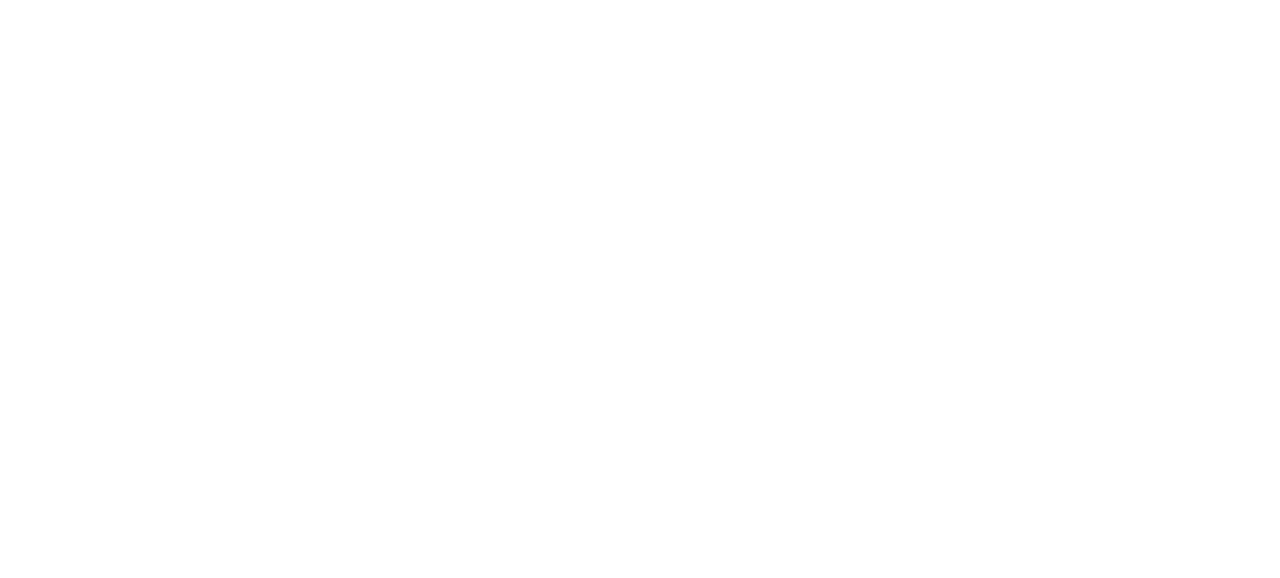
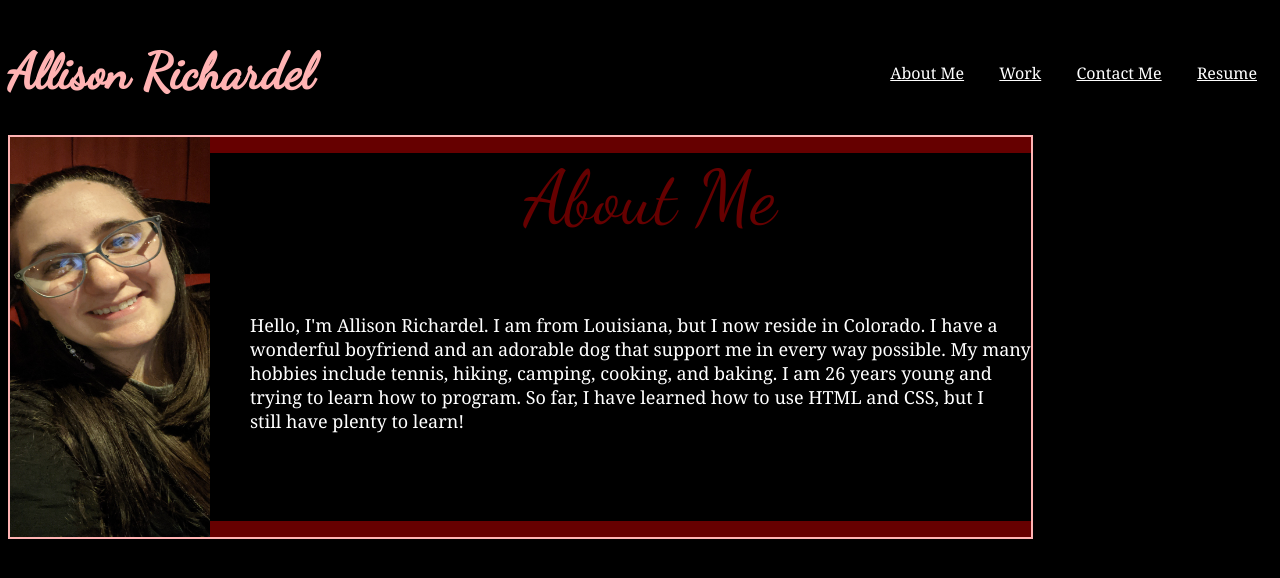
Before and after one commit to alicedebo/air-first-portfolio, a plain HTML site: page index.html in a window 1280 px wide. Drawn offline with Linux system fonts and the light colour scheme.

Commit message:
About Me and CSS edits

```diff
--- a/assets/css/style.css
+++ b/assets/css/style.css
@@ -0,0 +1,57 @@
+* {
+    background-color: black;
+    font-family: Georgia, 'Times New Roman', Times, serif;
+}
+header {
+    color: #ffb3b3;
+    display: flex;
+    flex-direction: row;
+    justify-content: space-between;
+    flex-wrap: wrap;
+    align-items: center;
+    font-size: 20px;
+}
+
+h1 {
+    font-family: 'Dancing Script', cursive;
+    font-size: 50px;
+}
+.links {
+    color: #ffffff;
+    padding: 15px;
+    font-size: 16px;
+    font-family:Georgia, 'Times New Roman', Times, serif;
+}
+
+.links:hover {
+    cursor: grab;
+    color: #ffb3b3;
+}
+
+div {
+    flex: 1;
+    background-color: #660000;
+    display: inline-flex;
+    border: #ffb3b3 solid 2px;
+}
+
+#about {
+    color: #660000;
+    font-size: 75px;
+    margin-left: 20px;
+    font-family: 'Dancing Script', cursive;
+    text-align: center;
+    list-style-type: none;
+}
+
+img:hover{
+    border: #ffb3b3 ridge 5px;
+}
+
+.me {
+    color: white;
+    font-family: Georgia, 'Times New Roman', Times, serif;
+    list-style-type: none;
+    font-size: 18px;
+    margin-top: 70px;
+}
--- a/index.html
+++ b/index.html
@@ -4,10 +4,35 @@
     <meta charset="UTF-8">
     <meta http-equiv="X-UA-Compatible" content="IE=edge">
     <meta name="viewport" content="width=device-width, initial-scale=1.0">
-    <link rel="stylesheet" href="./assets/css/style.css">
-    <title>Document</title>
+    <link rel="stylesheet" href="./assets/css/style.css"/>
+    <link rel="preconnect" href="https://fonts.googleapis.com">
+    <link rel="preconnect" href="https://fonts.gstatic.com" crossorigin>
+    <link href="https://fonts.googleapis.com/css2?family=Dancing+Script&display=swap" rel="stylesheet">
+    <title>My First Portfolio!</title>
 </head>
 <body>
 
+    <header>
+        <h1>Allison Richardel</h1>
+        <nav>
+
+            <a class="links" href="#about">About Me</a>
+            <a class="links" href="#work">Work</a>
+            <a class="links" href="#contact">Contact Me</a>
+            <a class="links" href="#">Resume</a>
+        </nav>
+    </header>
+    <div>
+        <img src="./assets/images/me.jpg" height="400px" width="200px">
+        <ul>
+        <li id="about">About Me</li>
+        <li class="me">Hello, I'm Allison Richardel. I am from Louisiana, but I now reside in Colorado. I have a </br>
+            wonderful boyfriend and an adorable dog that support me in every way possible. My many</br>
+            hobbies include tennis, hiking, camping, cooking, and baking. I am 26 years young and </br>
+            trying to learn how to program. So far, I have learned how to use HTML and CSS, but I</br>
+            still have plenty to learn!</li>
+        </ul>
+
+    </div>
 </body>
 </html>
```
Also changed, not shown: assets/images/me.jpg (added).
